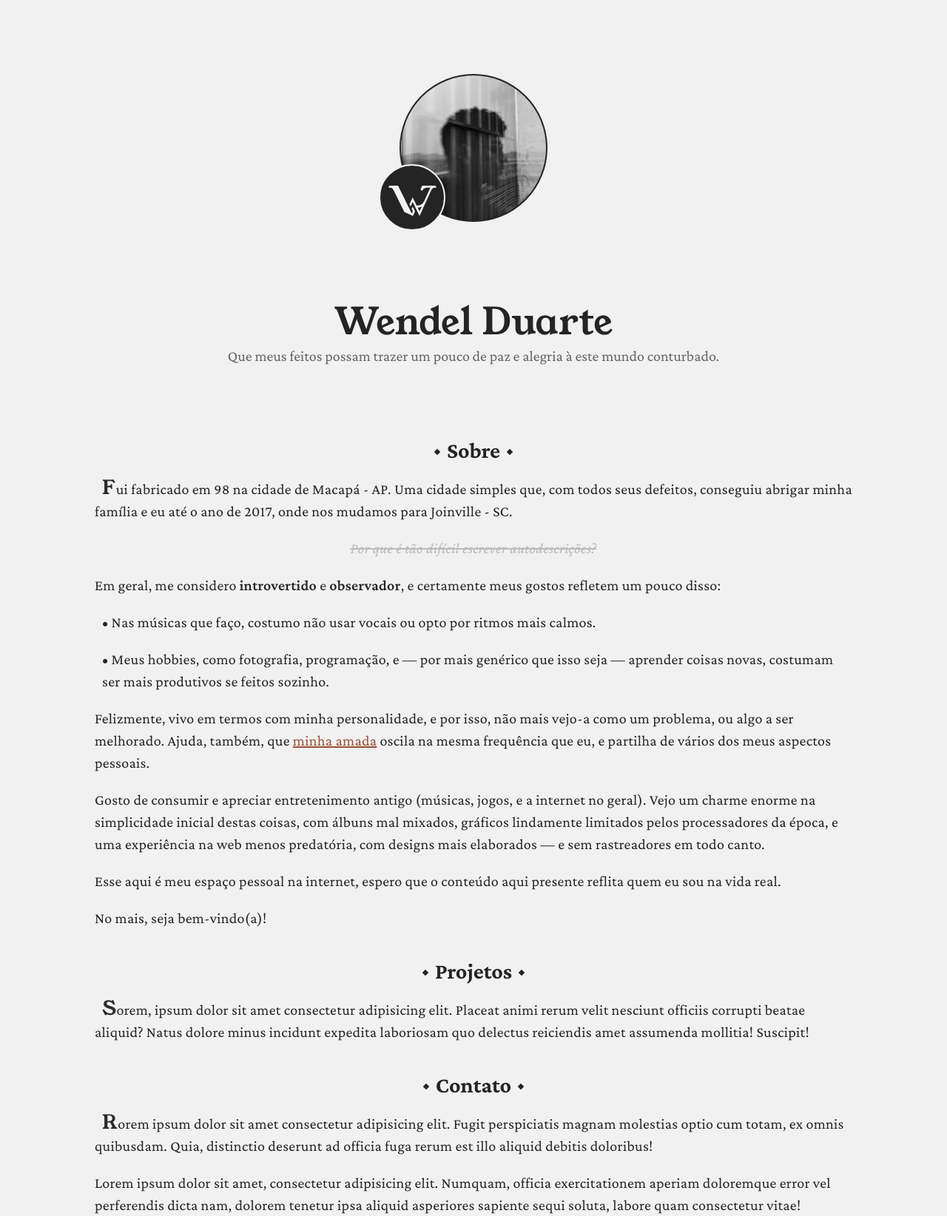
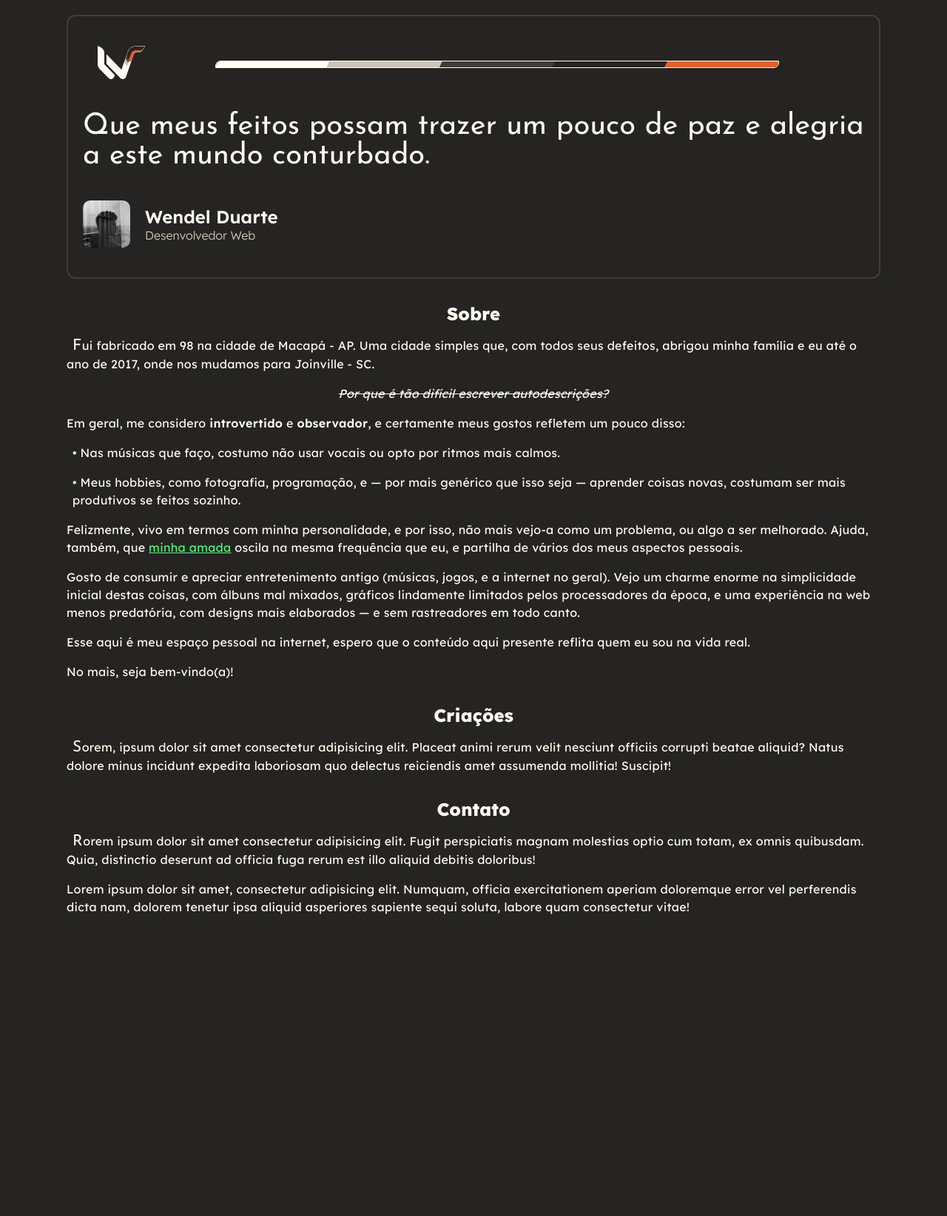
Before and after one commit to wendellduos/wendeldu.art, a PHP site: page /index.html in a window 1280 px wide. Shown: the whole page at 74% size. After the commit the page ends 1236 px from the top, so only its background shows below. Run offline with PHP 8.4, Linux system fonts and the light colour scheme.

Commit message:
updated logo, color pallete, and font

```diff
--- a/index.html
+++ b/index.html
@@ -8,22 +8,37 @@
   </head>
   <body>
     <section id="home-banner">
-      <div id="home-banner-wrapper">
-        <div id="home-banner-profile-pic">
-          <div id="home-banner-logo"></div>
+      <header>
+        <a href="https://wendeldu.art">
+          <img id="logo" src="./assets/img/logo-full-scale.svg" alt="Imagem da logo" />
+        </a>
+        <div id="deco-lines-wrp">
+          <div id="deco-lines">
+            <div></div>
+            <div></div>
+            <div></div>
+            <div></div>
+            <div></div>
+          </div>
         </div>
-        <h1 class="title center-text">Wendel Duarte</h1>
-        <h2 class="center-text dimmed normal-wght" id="home-banner-subtext">
-          Que meus feitos possam trazer um pouco de paz e alegria à este mundo conturbado.
-        </h2>
+      </header>
+      <h2 id="home-banner-text">
+        Que meus feitos possam trazer um pouco de paz e alegria a este mundo conturbado.
+      </h2>
+      <div id="home-banner-profile">
+        <img id="profile-pic" src="./assets/img/profile.jpeg" alt="Imagem de perfil" />
+        <div id="home-banner-profile-info">
+          <h1>Wendel Duarte</h1>
+          <h2 class="dimmed">Desenvolvedor Web</h2>
+        </div>
       </div>
     </section>
     <section>
       <h2 class="section-title center-text">Sobre</h2>
       <p>
         <span class="first-letter ident">F</span>ui fabricado em 98 na cidade de Macapá - AP. Uma
-        cidade simples que, com todos seus defeitos, conseguiu abrigar minha família e eu até o ano
-        de 2017, onde nos mudamos para Joinville - SC.
+        cidade simples que, com todos seus defeitos, abrigou minha família e eu até o ano de 2017,
+        onde nos mudamos para Joinville - SC.
       </p>
       <p class="italic center-text more-dimmed line-through">
         Por que é tão difícil escrever autodescrições?
@@ -58,7 +73,7 @@
       <p>No mais, seja bem-vindo(a)!</p>
     </section>
     <section>
-      <h2 class="section-title center-text">Projetos</h2>
+      <h2 class="section-title center-text">Criações</h2>
       <p>
         <span class="first-letter ident">S</span>orem, ipsum dolor sit amet consectetur adipisicing
         elit. Placeat animi rerum velit nesciunt officiis corrupti beatae aliquid? Natus dolore
--- a/styles/styles.css
+++ b/styles/styles.css
@@ -1,17 +1,20 @@
-@import url("https://fonts.googleapis.com/css2?family=Crimson+Pro:ital,wght@0,300;0,400;0,600;0,700;1,400;1,600&family=Young+Serif&display=swap");
+@import url("https://fonts.googleapis.com/css2?family=Josefin+Sans:wght@400;500;700&family=Lexend:wght@300;400;500;600;800&display=swap");
 
 :root {
-  --gray1: #242424;
-  --gray2: #2b2b2b;
-  --gray3: #363636;
-  --gray4: #4b4b4b;
-  --gray5: #646464;
+  --blue: #6272a4;
+  --cyan: #8be9fd;
+  --green: #50fa7b;
+  --orange: #ffb86c;
+  --pink: #ff79c6;
+  --purple: #bd93f9;
+  --red: #ff5555;
+  --yellow: #f1fa8c;
 
-  --light1: #f1f1f1;
-  --light2: #dbdbdb;
-  --light2: #bbbbbb;
-
-  --orange: #9c4f37;
+  --sand: #fffcf2;
+  --sand-shadow: #ccc5b9;
+  --background: #403d39;
+  --background-dark: #252422;
+  --old-orange: #eb5e28;
 }
 
 * {
@@ -19,25 +22,25 @@
   padding: 0;
   box-sizing: border-box;
 
-  font-family: "Crimson Pro", serif;
+  font-family: "Lexend", sans-serif;
 }
 
 html {
-  font-size: 20px;
+  font-size: 16px;
 }
 
 body {
   width: 100vw;
   height: 100vh;
 
-  background-color: var(--light1);
+  background-color: var(--background-dark);
 
-  color: var(--gray1);
+  color: var(--sand);
 }
 
 /* * TEXT CLASSES AND APPEARENCE * */
 .title {
-  font-family: "Young Serif", serif;
+  font-family: "Josefin Sans", sans-serif;
   font-weight: 400;
   font-size: 2.5rem;
 }
@@ -45,10 +48,7 @@ body {
   text-align: center;
 }
 .dimmed {
-  color: var(--gray5);
-}
-.more-dimmed {
-  color: var(--light2);
+  color: var(--sand-shadow);
 }
 .line-through {
   text-decoration: line-through;
@@ -59,29 +59,15 @@ body {
 .first-letter {
   margin-right: 0.3px;
 
-  font-family: "Young Serif", serif;
+  font-family: "Josefin Sans", sans-serif;
   font-weight: 400;
   font-size: 1.3rem;
-  color: var(--gray2);
 }
 .ident {
   margin-left: 0.5rem;
 }
 .section-title {
   margin: 2rem 0 1rem 0;
-}
-.section-title::before,
-.section-title::after {
-  content: "";
-
-  display: inline-block;
-
-  width: 0.3rem;
-  height: 0.3rem;
-  margin: 0 0.5rem 0.25rem 0.5rem;
-
-  background-color: var(--gray1);
-  transform: rotate(45deg);
 }
 .italic {
   font-style: italic;
@@ -97,88 +83,98 @@ p {
   letter-spacing: 0.3px;
 }
 p a {
-  color: var(--orange);
+  color: var(--green);
 }
+
 /* * MILD RESPOSIVENESS * */
 section,
-nav {
-  width: 80%;
+header {
+  width: calc(100% - 40px);
   max-width: 1100px;
   margin: 0 auto;
 }
 
-/* * HOME PAGE * */
+/* * HOME BANNER * */
 #home-banner {
-  margin-bottom: 5rem;
+  margin: 20px auto;
+  padding: 40px 20px;
+
+  border: 2px solid var(--background);
+  border-radius: 12px;
 }
-#home-banner-wrapper {
+header {
   display: flex;
-  flex-direction: column;
+  align-items: center;
+  justify-content: space-between;
+}
+#logo {
+  width: 4rem;
+}
+#deco-lines-wrp {
+  display: inline-block;
+
+  height: 10px;
+  width: 100%;
+}
+#deco-lines {
+  display: flex;
   align-items: center;
   justify-content: center;
 
-  width: 100%;
   height: 100%;
+  width: 80%;
+  margin: 0 auto;
+
+  border: 1px solid var(--sand);
+  border-top-left-radius: 7px;
+  border-bottom-right-radius: 7px;
+
+  overflow: hidden;
 }
-#home-banner-profile-pic {
-  position: relative;
+#deco-lines div {
+  height: 100%;
+  width: 20%;
 
-  width: 200px;
-  aspect-ratio: 1/1;
-  margin: 5rem 0;
+  transform: skew(-25deg);
+}
+#deco-lines div:nth-child(1) {
+  background-color: var(--sand);
+}
+#deco-lines div:nth-child(2) {
+  background-color: var(--sand-shadow);
+}
+#deco-lines div:nth-child(3) {
+  background-color: var(--background);
+}
+#deco-lines div:nth-child(4) {
+  background-color: var(--background-dark);
+}
+#deco-lines div:nth-child(5) {
+  background-color: var(--old-orange);
+}
+#home-banner-text {
+  margin: 40px 0;
 
-  border: solid 2px var(--gray1);
-  border-radius: 50%;
-  background-image: url("../assets/img/profile.jpeg");
-  background-repeat: no-repeat;
-  background-size: contain;
+  font-family: "Josefin Sans", sans-serif;
+  font-weight: 400;
+  font-size: 2.5rem;
+  text-align: start;
 }
-#home-banner-logo {
-  position: absolute;
-  top: 120px;
-  left: -30px;
-
-  width: 90px;
+#home-banner-profile {
+  display: flex;
+  align-items: center;
+  gap: 20px;
+}
+#profile-pic {
+  width: 4rem;
   aspect-ratio: 1/1;
 
-  border: solid 2px var(--light1);
-  border-radius: 50%;
-  background-color: var(--gray1);
-  background-image: url("../assets/img/logo-skelleton.svg");
-  background-repeat: no-repeat;
-  background-size: 65px;
-  background-position: 11px 27px;
+  border-radius: 10px;
 }
-#home-banner-subtext {
+h1 {
+  font-weight: 600;
+}
+#home-banner-profile-info h2 {
+  font-weight: 300;
   font-size: 1rem;
-  color: var(--gray5);
 }
-
-/* * * NAV * * */
-
-nav ul {
-  display: flex;
-  align-items: center;
-  justify-content: center;
-  gap: 1rem;
-
-  list-style: none;
-}
-nav ul li a {
-  padding: 0.5rem;
-
-  font-family: "Young Serif", serif;
-  font-size: 1rem;
-  text-decoration: none;
-
-  transition: color 0.2s linear;
-}
-nav ul li a:hover {
-  color: var(--gray3);
-}
-.selected {
-  color: var(--blue-soft);
-}
-.unselected {
-  color: var(--gray5);
-}
```
Also changed, not shown: assets/img/logo-full-scale.svg (added), assets/img/logo-skelleton.svg, favicon.ico (added).
